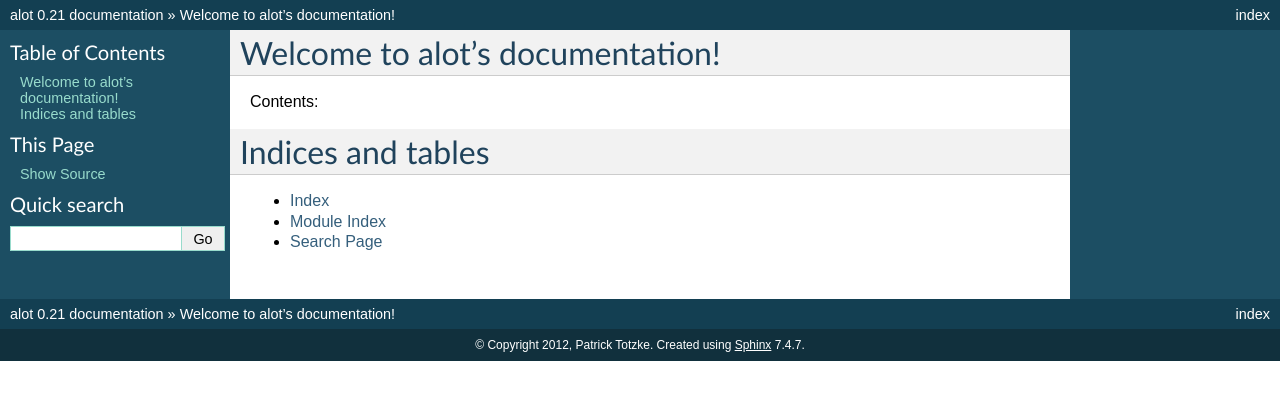
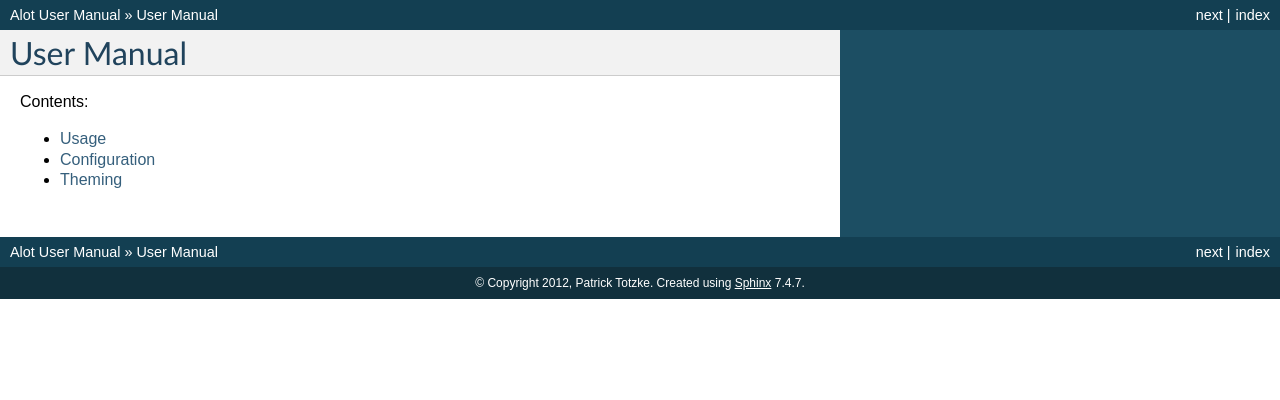
Before and after one commit to pazz/alot, a Sphinx documentation site: the page built from docs/user/source/index.rst, in a window 1280 px wide. Shown: the top 400 px of the page. Built offline with Sphinx 7.4.7, drawn with Linux system fonts in a browser that asks for light colours.

Commit message:
Theme user manual

```diff
--- a/docs/user/source/conf.py
+++ b/docs/user/source/conf.py
@@ -96,14 +96,14 @@ html_theme = 'default'
 # Theme options are theme-specific and customize the look and feel of a theme
 # further.  For a list of options available for each theme, see the
 # documentation.
-#html_theme_options = {}
+html_theme_options = {'nosidebar': True}
 
 # Add any paths that contain custom themes here, relative to this directory.
 #html_theme_path = []
 
 # The name for this set of Sphinx documents.  If None, it defaults to
 # "<project> v<release> documentation".
-#html_title = None
+html_title = 'Alot User Manual'
 
 # A shorter title for the navigation bar.  Default is the same as html_title.
 #html_short_title = None
--- /dev/null
+++ b/docs/user/source/config.rst
@@ -0,0 +1,2 @@
+Configuration
+=============
--- a/docs/user/source/index.rst
+++ b/docs/user/source/index.rst
@@ -3,17 +3,14 @@
    You can adapt this file completely to your liking, but it should at least
    contain the root `toctree` directive.
 
-Welcome to alot's documentation!
-================================
+User Manual
+===========
 
 Contents:
 
 .. toctree::
    :maxdepth: 2
 
-Indices and tables
-==================
-
-* :ref:`genindex`
-* :ref:`modindex`
-* :ref:`search`
+   usage
+   config
+   theming
--- /dev/null
+++ b/docs/user/source/theming.rst
@@ -0,0 +1,2 @@
+Theming
+=======
--- /dev/null
+++ b/docs/user/source/usage.rst
@@ -0,0 +1,2 @@
+Usage
+=====
```
